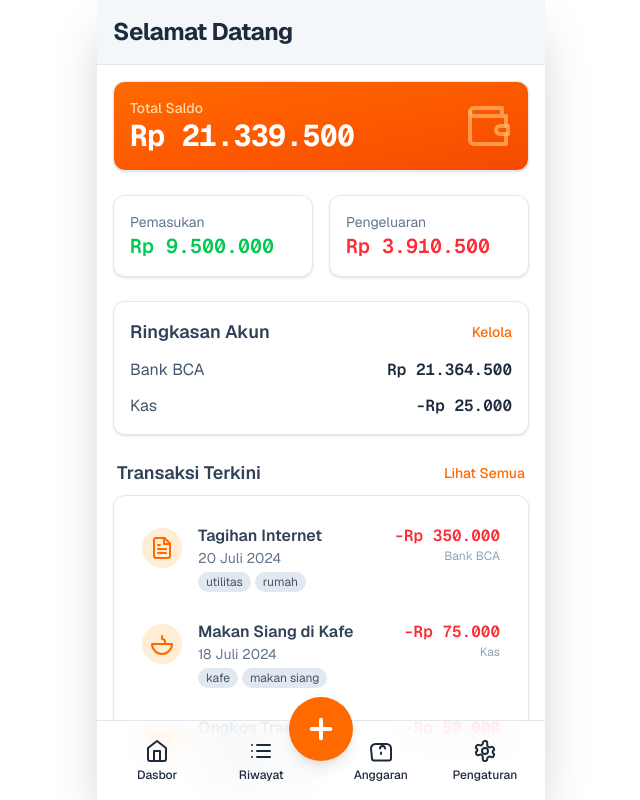
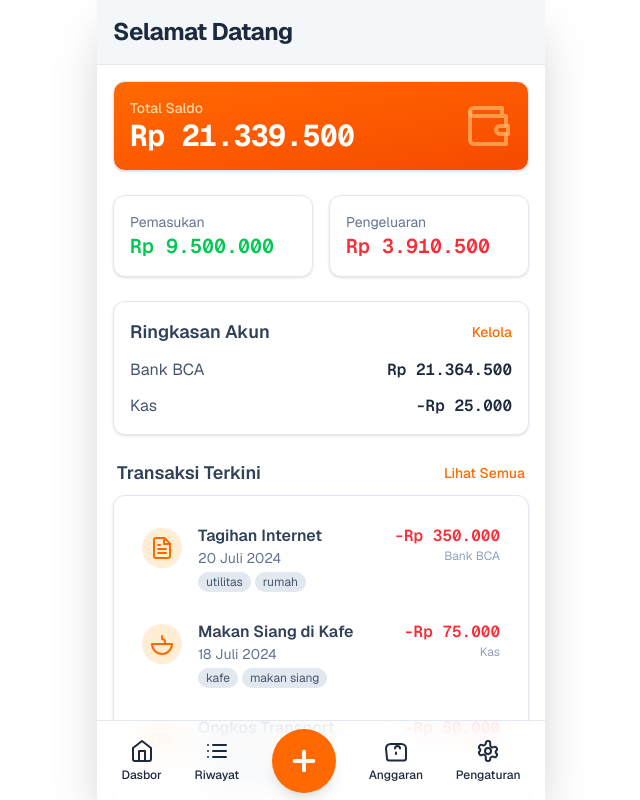
Before and after one commit to reserver-id/finris, a Next.js app: page / in a window 1280 px wide. Shown: the whole page, without its empty margins (319-959 px from the left). Built offline with nearby package versions, Linux system fonts and the light colour scheme.

Commit message:
BottomNavbar update
Signed-off-by: yusufneeson <yusufneeson@gmail.com>

```diff
--- a/src/components/BottomNavbar.jsx
+++ b/src/components/BottomNavbar.jsx
@@ -1,3 +1,4 @@
+import Link from "next/link";
 import { BudgetIcon, HomeIcon, ListIcon, SettingsIcon } from "./constants";
 
 const NavItem = ({ path, label, icon: Icon }) => {
@@ -5,12 +6,14 @@ const NavItem = ({ path, label, icon: Icon }) => {
 	const inactiveLink = "text-slate-500 hover:text-orange-500";
 
 	return (
+		<Link href={`${path}`}>
 			<span
 				className={`flex flex-col items-center justify-center space-y-1 transition-colors duration-200 w-full`}
 			>
 				<Icon className="w-6 h-6" />
 				<span className="text-xs font-medium">{label}</span>
 			</span>
+		</Link>
 	);
 };
 
@@ -18,7 +21,16 @@ export default function BottomNavbar({ onAddClick }) {
 	return (
 		<nav className="fixed bottom-0 left-0 right-0 h-20 max-w-md mx-auto z-20">
 			<div className="relative h-full bg-white/80 backdrop-blur-lg border-t border-slate-200">
-				<div className="absolute top-[-1.5rem] left-1/2 -translate-x-1/2">
+				<div className="absolute top-[-1.5rem] left-1/2 -translate-x-1/2"></div>
+
+				<div className="flex justify-around items-center h-full px-2">
+					<NavItem path="/" label="Dasbor" icon={HomeIcon} />
+					<NavItem
+						path="/transactions"
+						label="Riwayat"
+						icon={ListIcon}
+					/>
+					<div className="w-16">
 						<button
 							onClick={onAddClick}
 							className="bg-orange-500 hover:bg-orange-600 text-white rounded-full w-16 h-16 flex items-center justify-center shadow-lg transition-transform transform hover:scale-105"
@@ -40,14 +52,6 @@ export default function BottomNavbar({ onAddClick }) {
 							</svg>
 						</button>
 					</div>
-				<div className="flex justify-around items-center h-full px-2">
-					<NavItem path="/" label="Dasbor" icon={HomeIcon} />
-					<NavItem
-						path="/transactions"
-						label="Riwayat"
-						icon={ListIcon}
-					/>
-					<div className="w-16" /> {/* Spacer for the add button */}
 					<NavItem
 						path="/budget"
 						label="Anggaran"
```
Lines whose indentation alone changed are shown as unchanged.
